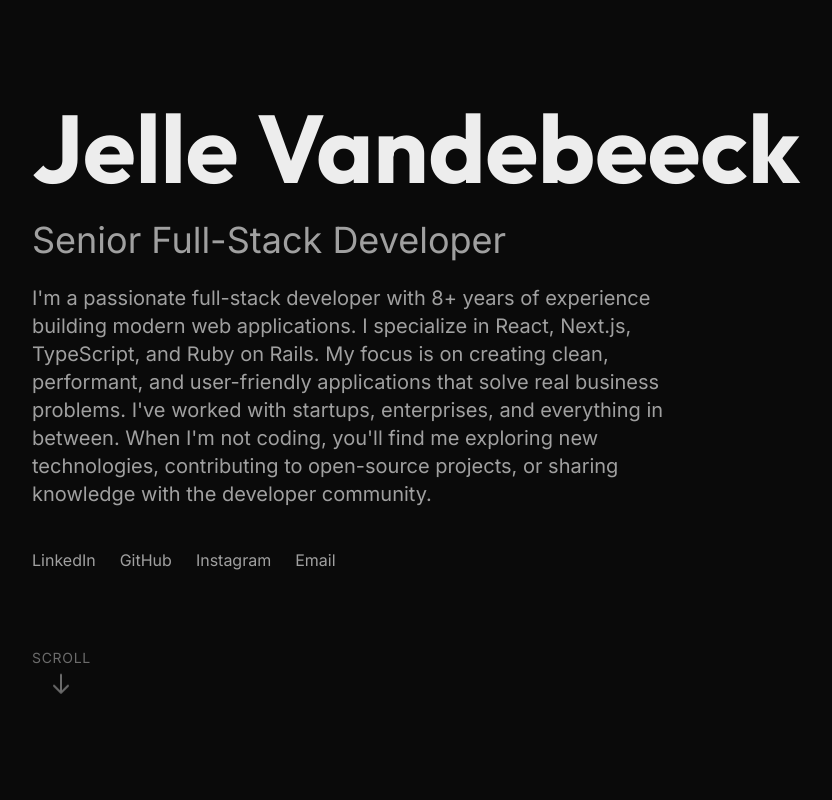
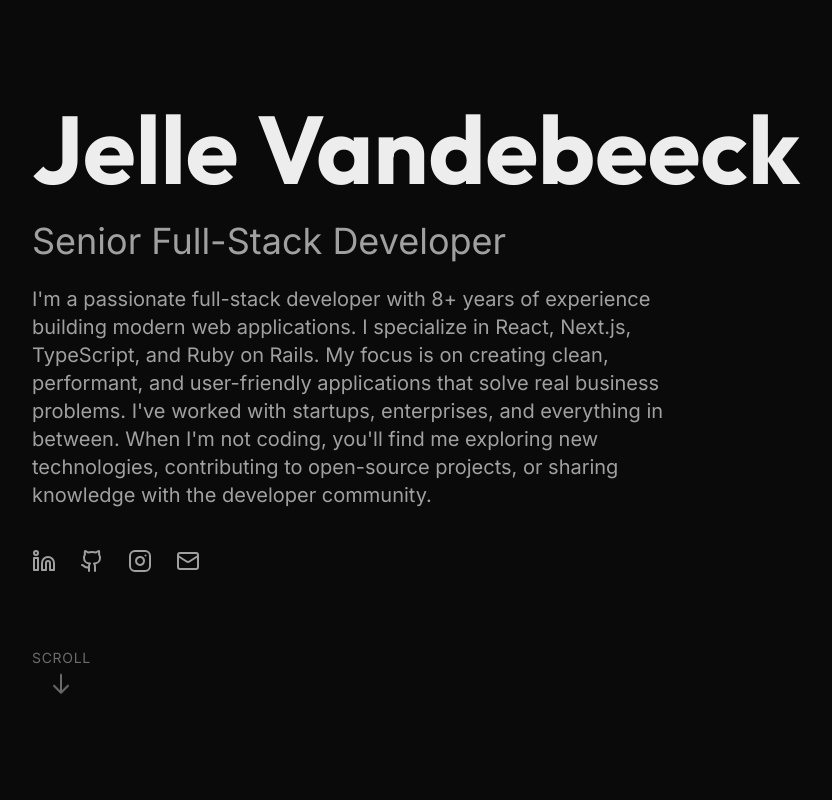
Before and after one commit to fousa/website, a Next.js app: page / in a window 1280 px wide. Shown: the top 800 px of the page, without its empty margins (96-928 px from the left). Built offline with nearby package versions, Linux system fonts and the light colour scheme.

Commit message:
feat(hero): use icons for the contact links

```diff
--- a/package.json
+++ b/package.json
@@ -11,6 +11,7 @@
   "dependencies": {
     "framer-motion": "^12.24.10",
     "gray-matter": "^4.0.3",
+    "lucide-react": "^0.562.0",
     "next": "^15.1.3",
     "react": "^18.3.1",
     "react-dom": "^18.3.1"
--- a/src/components/sections/Hero.tsx
+++ b/src/components/sections/Hero.tsx
@@ -1,6 +1,7 @@
 "use client";
 
 import { motion } from "framer-motion";
+import { Linkedin, Github, Instagram, Mail } from "lucide-react";
 import type { Profile } from "@/types";
 
 interface HeroProps {
@@ -10,6 +11,13 @@ interface HeroProps {
 const fadeInUp = {
   initial: { opacity: 0, y: 20 },
   animate: { opacity: 1, y: 0 },
+};
+
+const socialIcons = {
+  linkedin: Linkedin,
+  github: Github,
+  instagram: Instagram,
+  email: Mail,
 };
 
 export default function Hero({ profile }: HeroProps) {
@@ -57,42 +65,54 @@ export default function Hero({ profile }: HeroProps) {
             transition={{ duration: 0.6, delay: 0.7 }}
           >
             {profile.socials.linkedin && (
-              <a
+              <motion.a
                 href={profile.socials.linkedin}
                 target="_blank"
                 rel="noopener noreferrer"
-                className="font-body text-foreground-secondary hover:text-accent transition-colors duration-fast"
+                className="text-foreground-secondary hover:text-accent transition-colors duration-fast"
+                whileHover={{ scale: 1.2 }}
+                whileTap={{ scale: 0.95 }}
+                aria-label="LinkedIn"
               >
-                LinkedIn
-              </a>
+                <Linkedin size={24} />
+              </motion.a>
             )}
             {profile.socials.github && (
-              <a
+              <motion.a
                 href={profile.socials.github}
                 target="_blank"
                 rel="noopener noreferrer"
-                className="font-body text-foreground-secondary hover:text-accent transition-colors duration-fast"
+                className="text-foreground-secondary hover:text-accent transition-colors duration-fast"
+                whileHover={{ scale: 1.2 }}
+                whileTap={{ scale: 0.95 }}
+                aria-label="GitHub"
               >
-                GitHub
-              </a>
+                <Github size={24} />
+              </motion.a>
             )}
             {profile.socials.instagram && (
-              <a
+              <motion.a
                 href={profile.socials.instagram}
                 target="_blank"
                 rel="noopener noreferrer"
-                className="font-body text-foreground-secondary hover:text-accent transition-colors duration-fast"
+                className="text-foreground-secondary hover:text-accent transition-colors duration-fast"
+                whileHover={{ scale: 1.2 }}
+                whileTap={{ scale: 0.95 }}
+                aria-label="Instagram"
               >
-                Instagram
-              </a>
+                <Instagram size={24} />
+              </motion.a>
             )}
             {profile.socials.email && (
-              <a
+              <motion.a
                 href={`mailto:${profile.socials.email}`}
-                className="font-body text-foreground-secondary hover:text-accent transition-colors duration-fast"
+                className="text-foreground-secondary hover:text-accent transition-colors duration-fast"
+                whileHover={{ scale: 1.2 }}
+                whileTap={{ scale: 0.95 }}
+                aria-label="Email"
               >
-                Email
-              </a>
+                <Mail size={24} />
+              </motion.a>
             )}
           </motion.div>
 
```
Also changed, not shown: changes/CR-002-contact-icons.md (added, +57 -0 lines), 1 other file (tests, documents, lock files or other folders).
